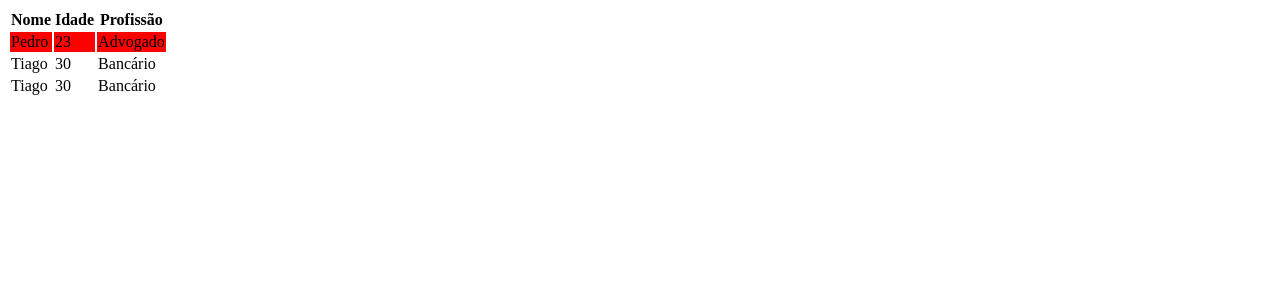
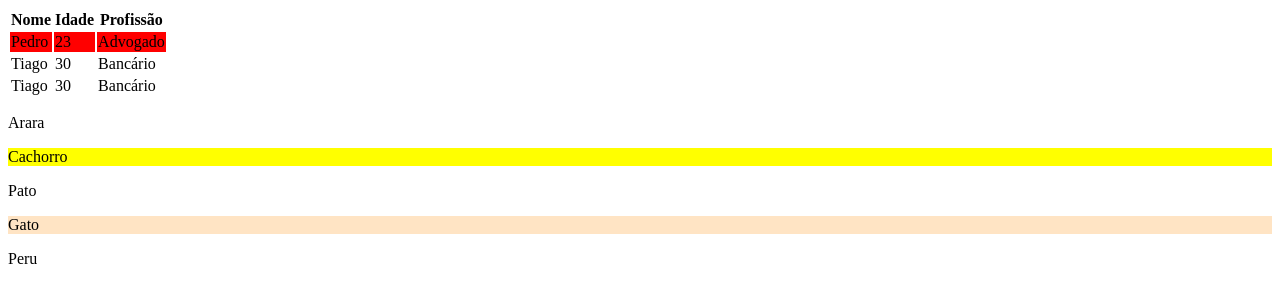
Before and after one commit to gabrielssa/html-css-treino, a plain HTML site: page nth-child/index.html in a window 1280 px wide. Drawn offline with Linux system fonts and the light colour scheme.

Commit message:
nth-last-child

```diff
--- a/nth-child/assets/css/style.css
+++ b/nth-child/assets/css/style.css
@@ -1,3 +1,11 @@
 table tbody tr:nth-child(1){
     background-color: red;
 }
+
+p:nth-child(2){
+    background-color: yellow;
+}
+
+p:nth-last-child(2){
+    background-color: bisque;
+}
--- a/nth-child/index.html
+++ b/nth-child/index.html
@@ -33,5 +33,13 @@
             </tr>
     </tbody>
     </table>
+
+    <div class="animais">
+        <p>Arara</p>
+        <p>Cachorro</p>
+        <p>Pato</p>
+        <p>Gato</p>
+        <p>Peru</p>
+    </div>
 </body>
 </html>
```
